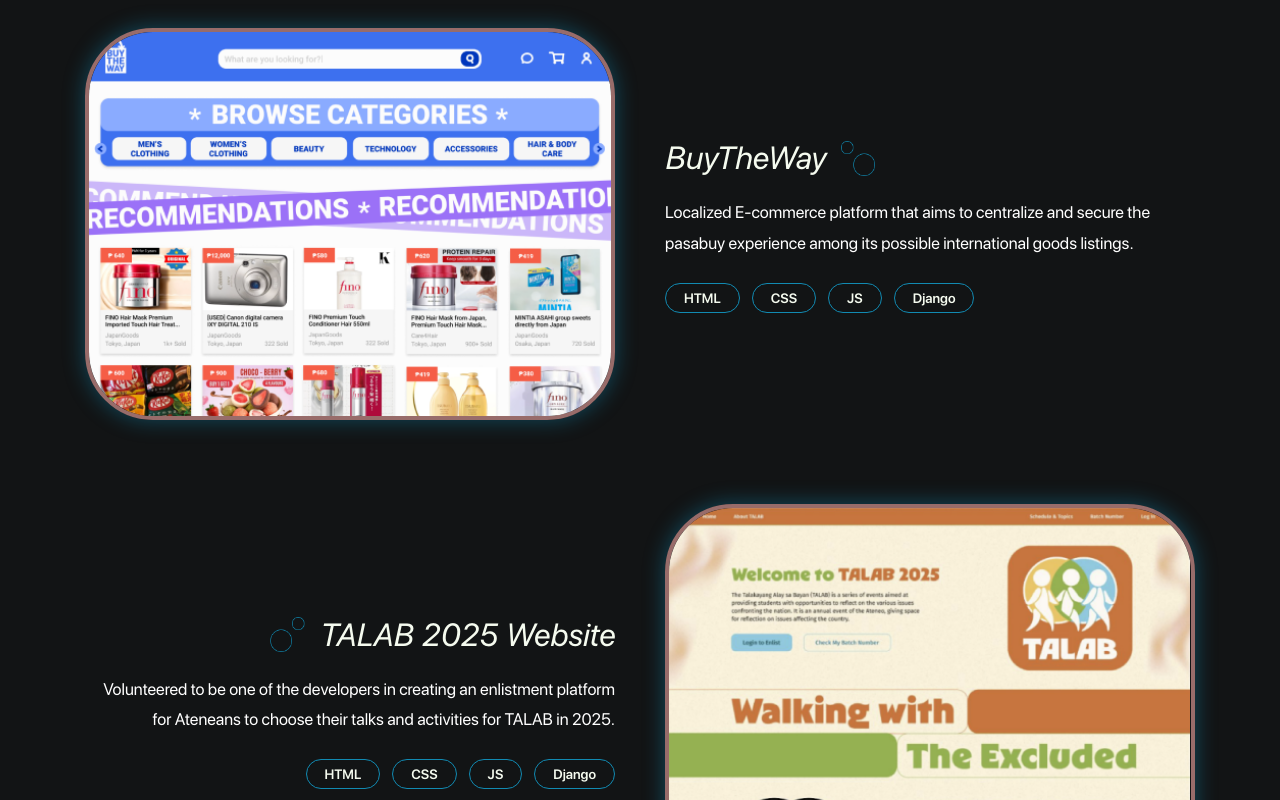
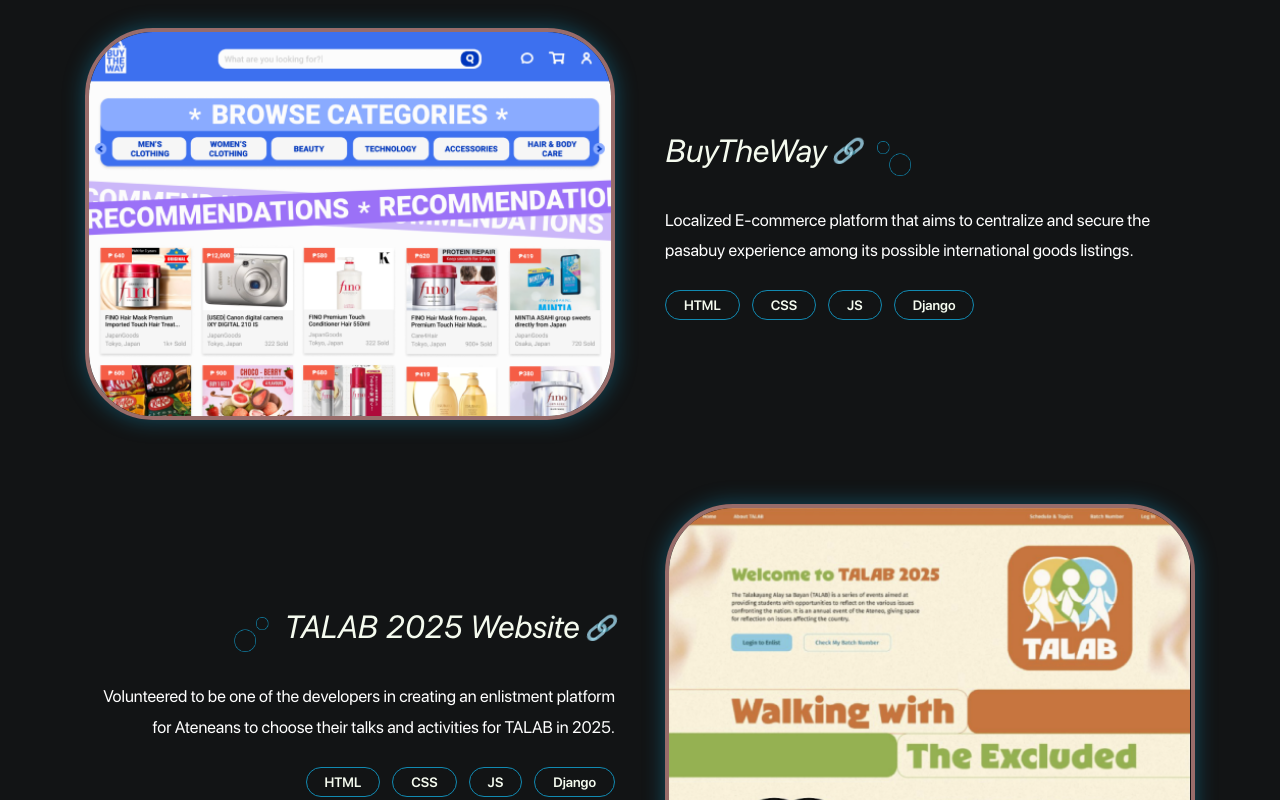
Before and after one commit to icepicklife/personal-website-portfo, a React (Vite) app: page / in a window 1280 px wide. Shown: the part 1000-1800 px from the top of the page. Built offline with nearby package versions, Linux system fonts and the light colour scheme.

Commit message:
feat: add links to project titles

```diff
--- a/src/components/Projects.jsx
+++ b/src/components/Projects.jsx
@@ -8,6 +8,13 @@
 import Maze_preview from '../assets/images/mazegame_preview.png'
 import TouchGrass_preview from '../assets/images/touchgrass_preview.png'
 
+const MazeGame_github = "https://github.com/DyloreAquino/OTOTFinals"
+const BuyTheWay_github = "https://github.com/lancedguzman/BuyTheWay"
+const TouchGrass_github = "https://github.com/icepicklife/TouchGrass_FinalProject"
+const UAAP_livelink = "https://uaap87-1.vercel.app/"
+const talab_github = "https://github.com/icepicklife/talab-app-2025ver"
+const hobbysite_github = "https://github.com/p41g3/hobbysite-E-10"
+
 const projectsData = [
 
     {
@@ -15,42 +22,48 @@
         title: "BuyTheWay",
         description: "Localized E-commerce platform that aims to centralize and secure the pasabuy experience among its possible international goods listings.",
         tech: ["HTML", "CSS", "JS", "Django"],
-        img: BuyTheWay_preview
+        img: BuyTheWay_preview,
+        view_link: BuyTheWay_github
     },
     {
         id: 2,
         title: "TALAB 2025 Website",
         description: "Volunteered to be one of the developers in creating an enlistment platform for Ateneans to choose their talks and activities for TALAB in 2025.",
         tech: ["HTML", "CSS", "JS", "Django"],
-        img: Talab_preview
+        img: Talab_preview,
+        view_link: talab_github
     },
     {
         id: 3,
         title: "Hobbysite",
         description: "Community-centric platform that allows users to post blogs, articles, comments and other forum-styled activities along with account creation.",
         tech: ["HTML", "CSS", "Django"],
-        img: Hobbysite_preview
+        img: Hobbysite_preview,
+        view_link: hobbysite_github
     },
     {
         id: 4,
         title: "UAAP 87 Blue Eagles Digital Primer",
         description: "Digital magazine of the in-depth overviews of each sport teams that will compete in the UAAP Season 87, covering the articles written by the school publication.",
         tech: ["HTML", "CSS", "React", "Figma"],
-        img: Uaap_preview
+        img: Uaap_preview,
+        view_link: UAAP_livelink
     },
     {
         id: 5,
         title: "Rock Paper Scissors Maze Game",
         description: "2D-Maze Game that integrates rock paper scissors with new mechanics integrated within a maze to collect what will they throw.",
         tech: ["Java", "Figma"],
-        img: Maze_preview
+        img: Maze_preview,
+        view_link: MazeGame_github
     },
     {
         id: 6,
         title: "Touch Grass",
         description: "Android app that allows users to post and share their touching grass moments alongside captions and comments about the experience.",
         tech: ["Android Studio", "Gradle", "Java", "Figma"],
-        img: TouchGrass_preview
+        img: TouchGrass_preview,
+        view_link: TouchGrass_github
     }
 
 ];
@@ -82,7 +95,18 @@
                         <div className="project-info">
 
                             <div className="project-header">
+                                <a
+                                    href={project.link}
+                                    target='_blank'
+                                    rel='noopener noreferrer'
+                                    className='project-title-link'
+                                >
+                                    {project.title}
+                                    <span className='title-link-icon'>🔗</span>
+                                </a>
+                                {/*
                                 <h3 className="project-title">{project.title}</h3>
+                                */}
                                 <img src={circle_graphic} alt="" className="circles-icon" />
                             </div>
 
--- a/src/styles/Projects.css
+++ b/src/styles/Projects.css
@@ -126,6 +126,44 @@
 
 }
 
+.project-title-link {
+
+    color: #f5fbef;
+    font-weight: 400;
+    font-style: italic;
+    font-size: 2rem;
+    margin-bottom: 15px;
+    display: inline-flex;
+    align-items: center;
+    gap: 6px;
+    text-decoration: none;
+    transition: color 0.3s ease;
+
+}
+
+.title-link-icon {
+
+    font-size: 1.5rem;
+    font-weight: 400;
+    color: #d0d2f0;
+    transition: transform 0.3s cubic-bezier(0.25, 0.8, 0.25, 1);
+
+}
+
+.project-title-link:hover {
+
+    color: #d0d2f0;
+
+}
+
+.project-title-link:hover .title-link-icon {
+
+    transform: translate(0px, -4px);
+    color: #f5fbef;
+
+}
+
+/*
 .project-title {
 
     color: #f5fbef;
@@ -135,6 +173,7 @@
     margin: 0;
 
 }
+*/
 
 .circles-icon {
     height: 35px;
```
